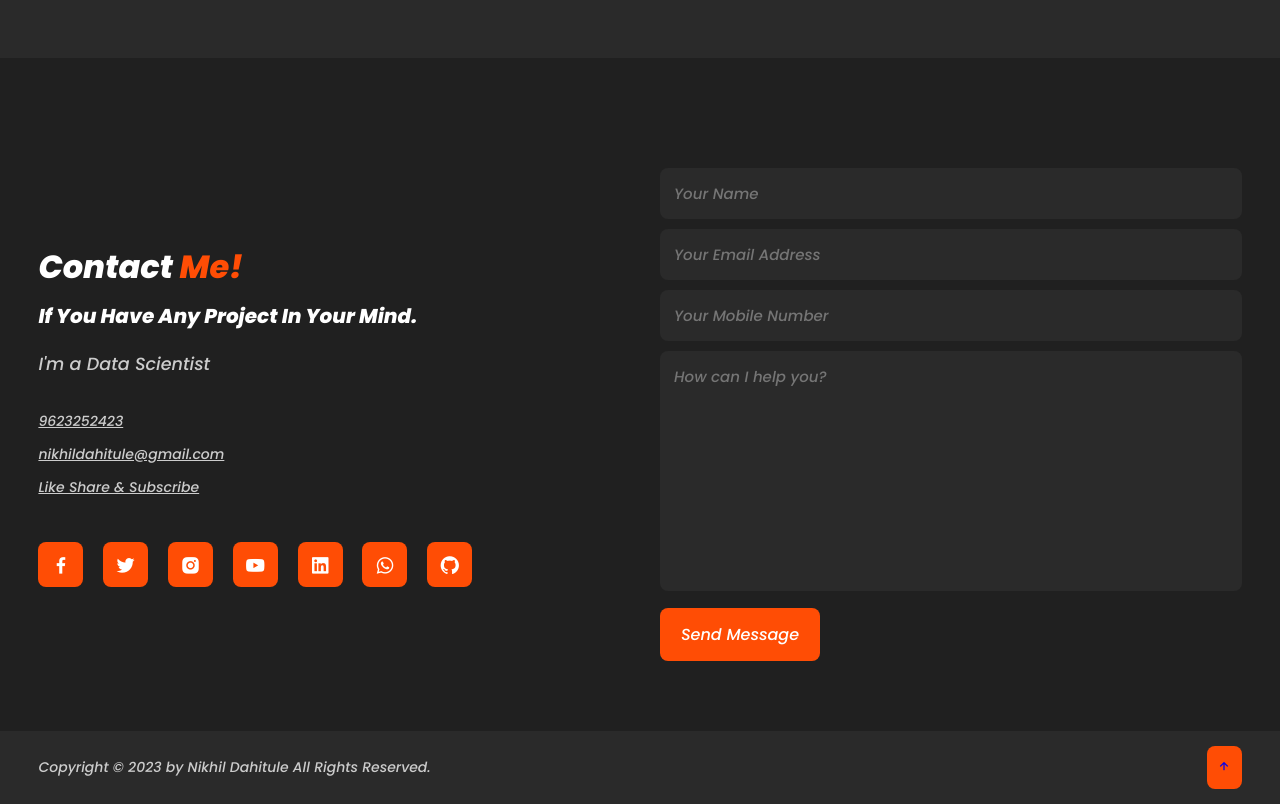
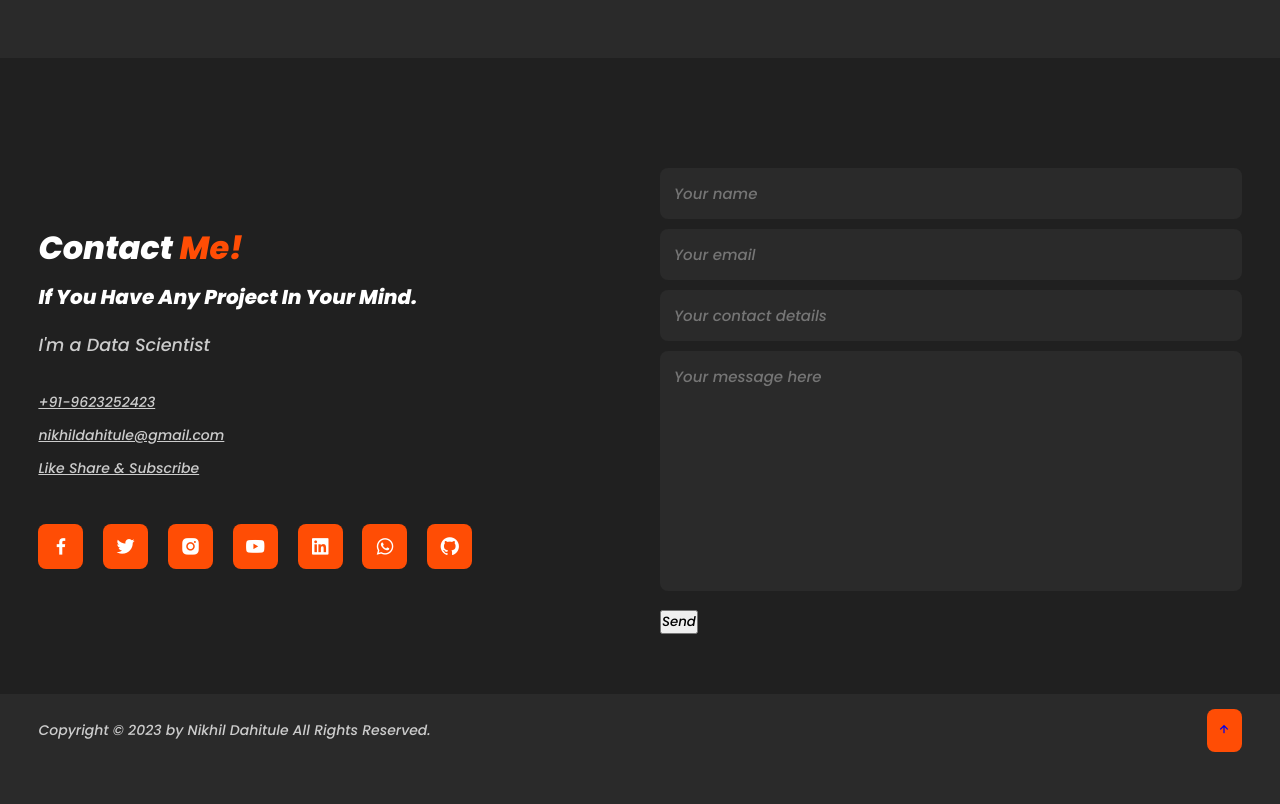
Before and after one commit to NikhilDahitule/Portfolio, a Flask app: page / in a window 1280 px wide. Shown: the part 2734-3538 px from the top of the page. After the commit the page ends 3486 px from the top, so only its background shows below. Run offline with Flask 3, Linux system fonts and the light colour scheme.

Commit message:
index.html update

```diff
--- a/templates/index.html
+++ b/templates/index.html
@@ -183,32 +183,31 @@
                 <h4>If You Have Any Project In Your Mind.</h4>
                 <p>I'm a Data Scientist  </p>
                 <div class="list">
-                    <li><a href="#">9623252423</a></li>
-                    <li><a href="#">nikhildahitule@gmail.com</a></li>
+                    <li><a href="tel:+919623252423">+91-9623252423</a></li>
+                    <li><a href="mailto:nikhildahitule@gmail.com">nikhildahitule@gmail.com</a></li>
                     <li><a href="#">Like Share & Subscribe</a></li>
                 </div>
 
                  <div class="contact-icons">
                     <a href="#"><i class='bx bxl-facebook'></i></a>
                     <a href="#"><i class="bx bxl-twitter"></i></a>
-                    <a href="#"><i class="bx bxl-instagram-alt"></i></a>
-                     <a href="#"><i class="bx bxl-youtube"></i></a>
+                    <a href="https://www.instagram.com/nikhildahitule"><i class="bx bxl-instagram-alt"></i></a>
+                     <a href="https://youtube.com/@NikhilDahitule"><i class="bx bxl-youtube"></i></a>
                      <a href="https://www.linkedin.com/in/nikhil-dahitule-21b9a5158/"><i class='bx bxl-linkedin-square'></i></a>
                      <a href="https://wa.me/9623252423"><i class='bx bxl-whatsapp'></i></a>
                      <a href="https://github.com/NikhilDahitule"><i class='bx bxl-github'></i></a>
                 </div>
                 </div>
                 <div class="contact-form">
+                    <form action="https://formsubmit.co/nikhildahitule@gmail.com" method="POST">
+        <input type="hidden" name="_captcha" value="false">
+        <input type="text" name="name" placeholder="Your name" required>
+        <input type="email" name="email" placeholder="Your email" required>
+        <input type="text" name="mobile no." placeholder="Your contact details" required>
+        <textarea name="message" placeholder="Your message here" required></textarea>
+        <button type="submit">Send</button>
+    </form>
 
-                    <form action="/contact" method="post">
-                        <input type="text" placeholder="Your Name" required pattern="[A-Za-z ]+">
-                        <input type="email" placeholder="Your Email Address" required>
-                        <input type="tel" placeholder="Your Mobile Number" pattern="[0-9]{10}" required>
-                       <textarea name="msg" id="msg" cols="35" rows="10" placeholder="How can I help you?" oninput="checkTextarea()" required></textarea>
-
-                        <input type="submit" value="Send Message" class="submit" required>
-
-                    </form>
                 </div>
 
         </section>
```
